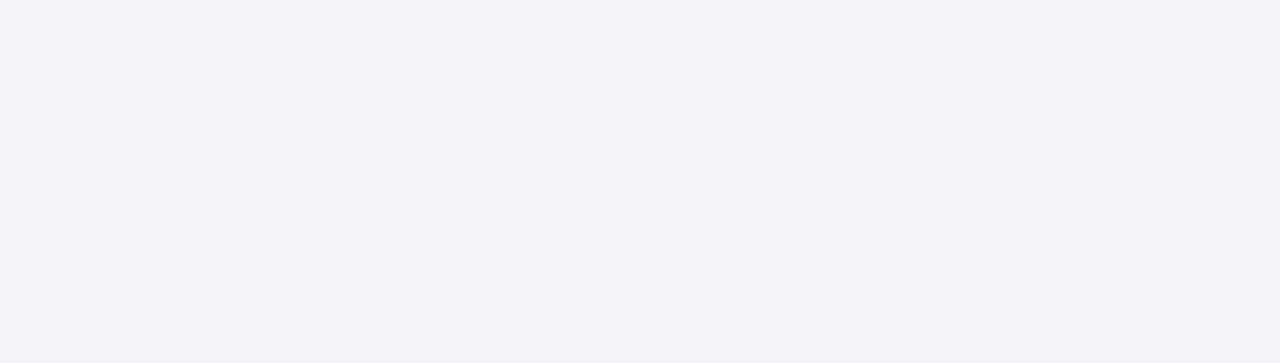
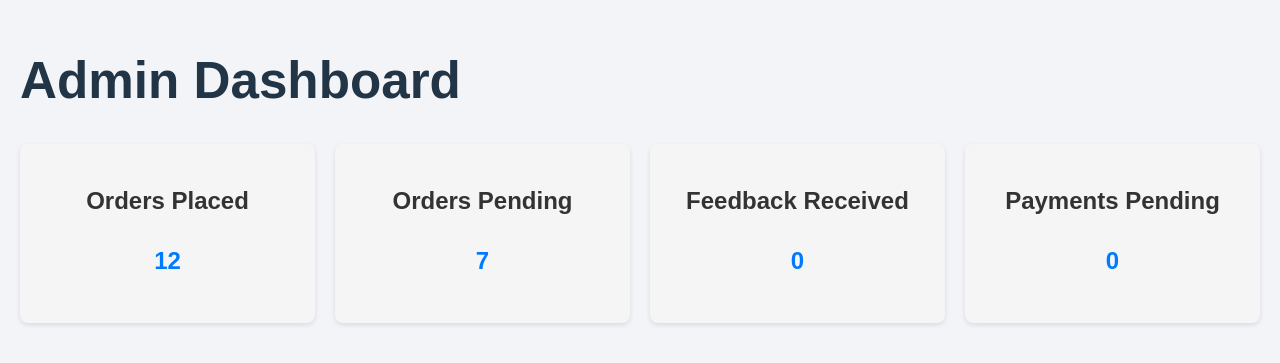
Before and after one commit to parizaamunshi/pans-ngo-portal, a React (Vite) app: page /dashboard in a window 1280 px wide. Before the commit this address had no page. Shown: the part 229-592 px from the top of the page. Built offline with nearby package versions, Linux system fonts and the light colour scheme; no server answers.

Commit message:
added dashboard

```diff
--- a/src/App.jsx
+++ b/src/App.jsx
@@ -15,6 +15,7 @@ import Village3 from './components/villages/village3';
 import Village4 from './components/villages/village4';
 import Village5 from './components/villages/village5';
 
+import Dashboard from './components/Dashboard';
 
 
 
@@ -122,6 +123,7 @@ function App() {
         <Route path="/" element={<Login />} />
         <Route path="/admin" element={<Admin />} />
         <Route path="/leader" element={<Leader />} />
+        <Route path="/dashboard" element={<Dashboard />} />
 
         <Route path="/barcode" element={<Barcode />} />
         <Route path="/trackorder" element={<TrackOrder />} />
@@ -159,7 +161,7 @@ function App() {
               <h3 style={{ textAlign: "center", marginTop: "20px" }}>
                 Product Approval
               </h3>
-              <Barcode   />
+              <Barcode />
               {/* <ToastContainer position="top-right" autoClose={2000} /> */}
             </>
           }
--- /dev/null
+++ b/src/components/Dashboard.css
@@ -0,0 +1,30 @@
+.dashboard-container {
+    padding: 20px;
+    font-family: Arial, sans-serif;
+}
+
+.dashboard-cards {
+    display: flex;
+    gap: 20px;
+    flex-wrap: wrap;
+}
+
+.card {
+    background-color: #f5f5f5;
+    border-radius: 8px;
+    padding: 20px;
+    flex: 1 1 200px;
+    box-shadow: 0 2px 5px rgba(0, 0, 0, 0.1);
+    text-align: center;
+}
+
+.card h2 {
+    margin-bottom: 10px;
+    color: #333;
+}
+
+.card p {
+    font-size: 24px;
+    font-weight: bold;
+    color: #007bff;
+}
--- /dev/null
+++ b/src/components/Dashboard.jsx
@@ -0,0 +1,61 @@
+import './Dashboard.css';
+import { useState, useEffect } from 'react';
+import axios from 'axios';
+
+const Dashboard = () => {
+    const [clusters, setClusters] = useState([]);
+    const [loading, setLoading] = useState(false);
+
+    useEffect(() => {
+        getData();
+    }, []);
+
+    const getData = async () => {
+        setLoading(true);
+        try {
+            const response = await axios.get('http://localhost:3000/api/clusters');
+            setClusters(response.data);
+            setLoading(false);
+        } catch (error) {
+            console.error("Error fetching clusters:", error);
+            setLoading(false);
+        }
+    };
+    const calculateTotalPendingPayments = (clusters) => {
+        return clusters.reduce((total, cluster) => {
+            return total + (cluster.artisans?.reduce(
+                (sum, artisan) => sum + (artisan.amount_to_be_paid || 0), 0
+            ) || 0);
+        }, 0);
+    };
+
+    const ordersPlaced = 12;
+    const ordersPending = 7;
+    const feedbackReceived = 0;
+
+    return (
+        <div className="dashboard-container">
+            <h1>Admin Dashboard</h1>
+            <div className="dashboard-cards">
+                <div className="card">
+                    <h2>Orders Placed</h2>
+                    <p>{ordersPlaced}</p>
+                </div>
+                <div className="card">
+                    <h2>Orders Pending</h2>
+                    <p>{ordersPending}</p>
+                </div>
+                <div className="card">
+                    <h2>Feedback Received</h2>
+                    <p>{feedbackReceived}</p>
+                </div>
+                <div className="card">
+                    <h2>Payments Pending</h2>
+                    <p>{calculateTotalPendingPayments(clusters).toLocaleString('en-IN')}</p>
+                </div>
+            </div>
+        </div>
+    );
+};
+
+export default Dashboard;
```
Also changed, not shown: 1 other file (tests, documents, lock files or other folders).
